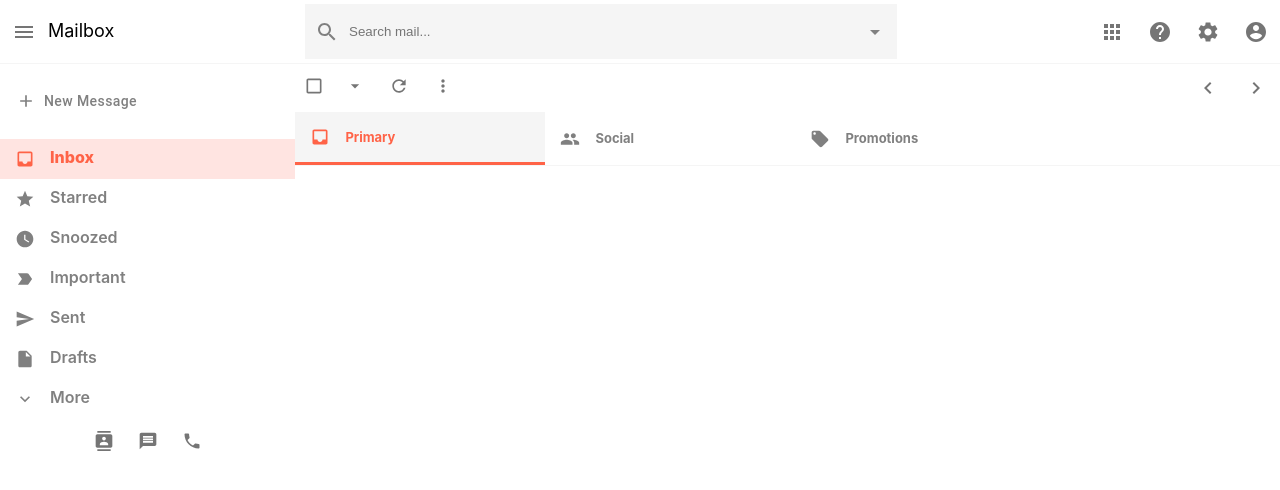
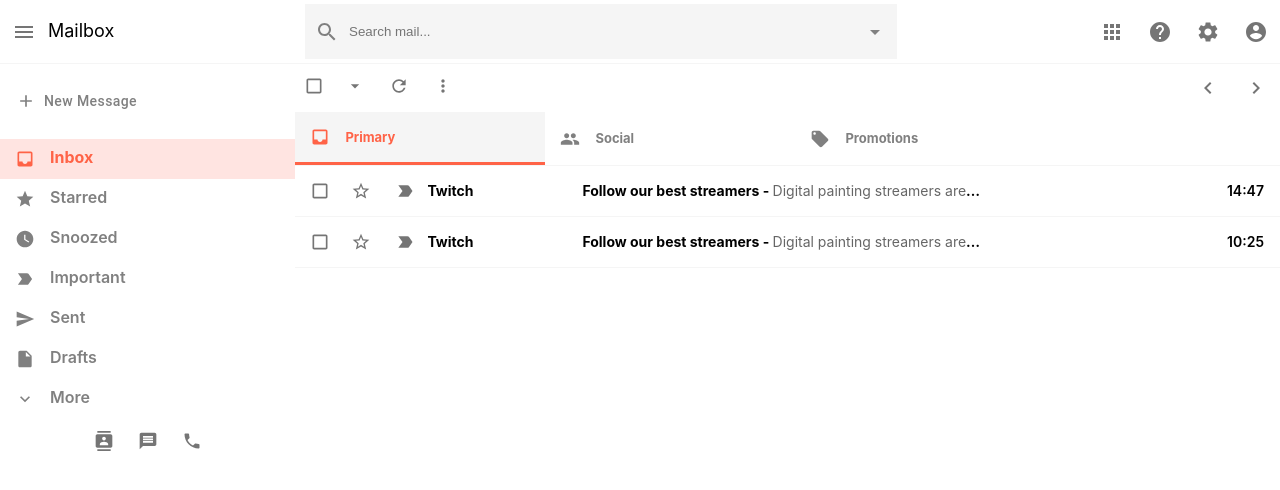
Before and after one commit to aunimhsn/reactjs-mailbox, a React (Create React App) app in the folder mailbox/: page / in a window 1280 px wide. Shown: the top 490 px of the page. Built offline with nearby package versions, Linux system fonts and the light colour scheme.

Commit message:
feat: EmailList component

```diff
--- a/mailbox/src/components/EmailList.js
+++ b/mailbox/src/components/EmailList.js
@@ -10,6 +10,7 @@ import PeopleIcon from '@material-ui/icons/People';
 import LocalOfferIcon from '@material-ui/icons/LocalOffer';
 import InboxIcon from '@material-ui/icons/Inbox';
 import Section from './Section';
+import EmailRow from './EmailRow';
 
 export default function EmailList() {
     return (
@@ -41,6 +42,20 @@ export default function EmailList() {
                 <Section Icon={PeopleIcon} title="Social" color="steelblue"></Section>
                 <Section Icon={LocalOfferIcon} title="Promotions" color="seagreen"></Section>
             </div>
+            <div className="emailList__list">
+                <EmailRow id="1"
+                          title="Twitch"
+                          subject="Follow our best streamers"
+                          description="Digital painting streamers are awesome!"
+                          time="14:47"
+                />
+                <EmailRow id="2"
+                          title="Twitch"
+                          subject="Follow our best streamers"
+                          description="Digital painting streamers are awesome!"
+                          time="10:25"
+                />
+            </div>
         </div>
     )
 }
--- /dev/null
+++ b/mailbox/src/components/EmailRow.css
@@ -0,0 +1,55 @@
+.emailRow {
+    display: flex;
+    align-items: center;
+    padding: 3px 6px;
+    border-bottom: 1px solid whitesmoke;
+    cursor: pointer;
+    z-index: 999;
+}
+
+.emailRow:hover {
+    border-top: 1px solid whitesmoke;
+    box-shadow: 0px 2px 4px -2px rgba(0, 0, 0, 0.24);
+}
+
+.emailRow__options .MuiSvgIcon-root {
+    font-size: 20px !important ;
+}
+
+.emailRow__options {
+    white-space: nowrap;
+}
+
+.emailRow__title {
+    font-size: 14px;
+    margin-bottom: 2px;
+    min-width: 150px;
+}
+
+.emailRow__message {
+    flex: 1;
+}
+
+
+.emailRow__message > h4 {
+    font-size: 14px;
+    margin-bottom: 2px;
+    padding: 0px 5px;;
+    width: 400px;
+    white-space: nowrap;
+    overflow: hidden;
+    text-overflow: ellipsis;
+}
+
+.emailRow__description {
+    font-size: 14px;
+    font-weight: 400;
+    color: #666;
+}
+
+.emailRow__time {
+    font-size: 14px;
+    margin-bottom: 2px;
+    font-weight: 600;
+    padding-right: 10px;
+}
--- /dev/null
+++ b/mailbox/src/components/EmailRow.js
@@ -0,0 +1,37 @@
+import React from 'react';
+import './EmailRow.css';
+import { useHistory } from "react-router-dom";
+import { Checkbox, IconButton } from '@material-ui/core';
+import StarOutlineIcon from '@material-ui/icons/StarOutline';
+import LabelImportantOutlinedIcon from '@material-ui/icons/LabelImportantOutlined';
+
+function EmailRow({ id, title, subject, description, time }) {
+    let history = useHistory();
+
+    return (
+        <div onClick={() => history.push('/mail')} className="emailRow">
+            <div className="emailRow__options">
+                <Checkbox />
+                <IconButton>
+                    <StarOutlineIcon />
+                </IconButton>
+                <IconButton>
+                    <LabelImportantOutlinedIcon />
+                </IconButton>
+            </div>
+            <h3 className="emailRow__title">
+                {title}
+            </h3>
+            <div className="emailRow__message">
+                <h4>
+                    {subject} - <span className="emailRow__description">{description}</span>
+                </h4>
+            </div>
+            <div className="emailRow__time">
+                {time}
+            </div>
+        </div>
+    )
+}
+
+export default EmailRow
--- a/mailbox/src/components/SidebarOption.css
+++ b/mailbox/src/components/SidebarOption.css
@@ -35,7 +35,7 @@
 {
     background-color: mistyrose;
     color: tomato;
-    font-weight: 800 !important;
+    font-weight: 700 !important;
 }
 
 .sidebarOption:hover > p {
```
Also changed, not shown: 1 other file (tests, documents, lock files or other folders).
